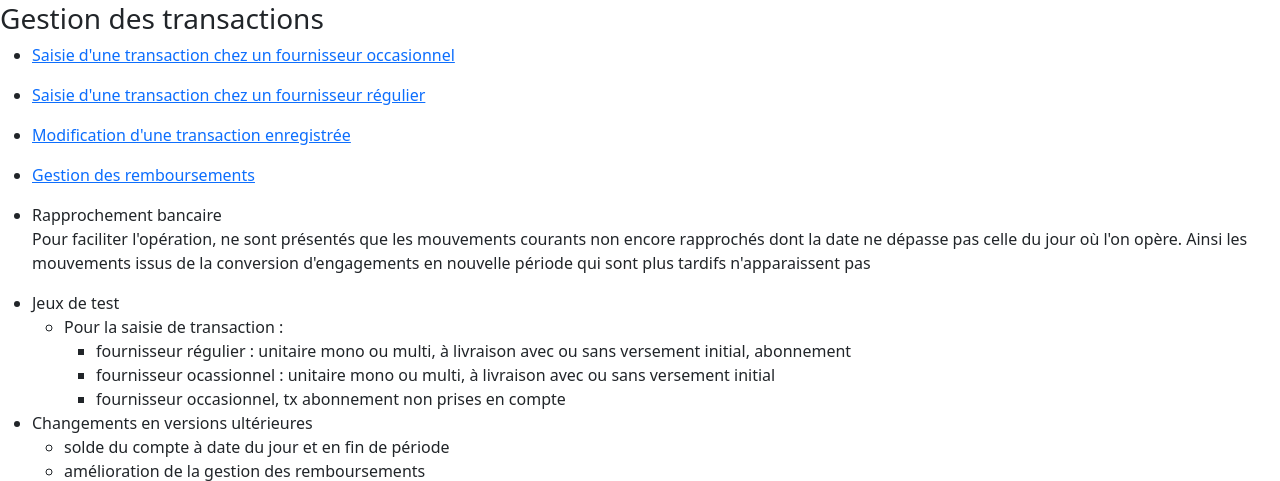
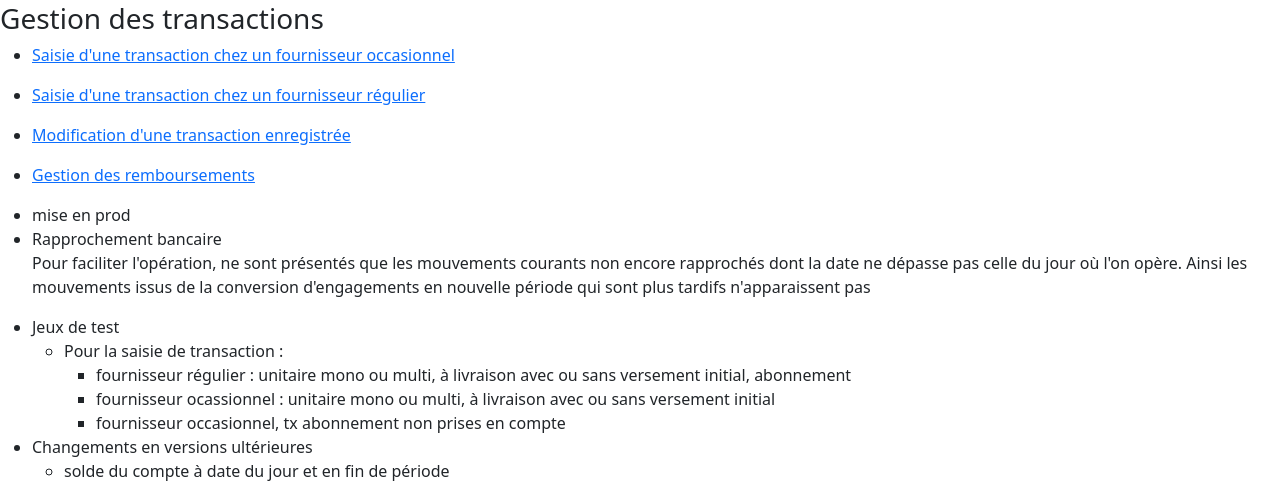
Before and after one commit to Michel-Dorion/dep, a Django app: template templates/dep/depDoc.html in a window 1280 px wide. Shown: the part 248-729 px from the top of the page. Run offline with Django 3.2, Linux system fonts and the light colour scheme; the template is opened without the code that fills it, so the values that code supplies are empty.

Commit message:
AVEC PYCHARM2

```diff
--- a/templates/dep/depDoc.html
+++ b/templates/dep/depDoc.html
@@ -27,6 +27,7 @@
 <li> <p> <a href='{% url "dep:docModifTx_url"%}'> Modification d'une transaction enregistrée  </a> </p> </li>
 <li> <p> <a href='{% url "dep:docRembsmt_url"%}'> Gestion des remboursements  </a> </p> </li>
 
+<li> mise en prod </li>
 <li> Rapprochement bancaire
 <p> Pour faciliter l'opération, ne sont présentés que les mouvements courants non encore rapprochés
     dont la date ne dépasse pas celle du jour où l'on opère.
```
